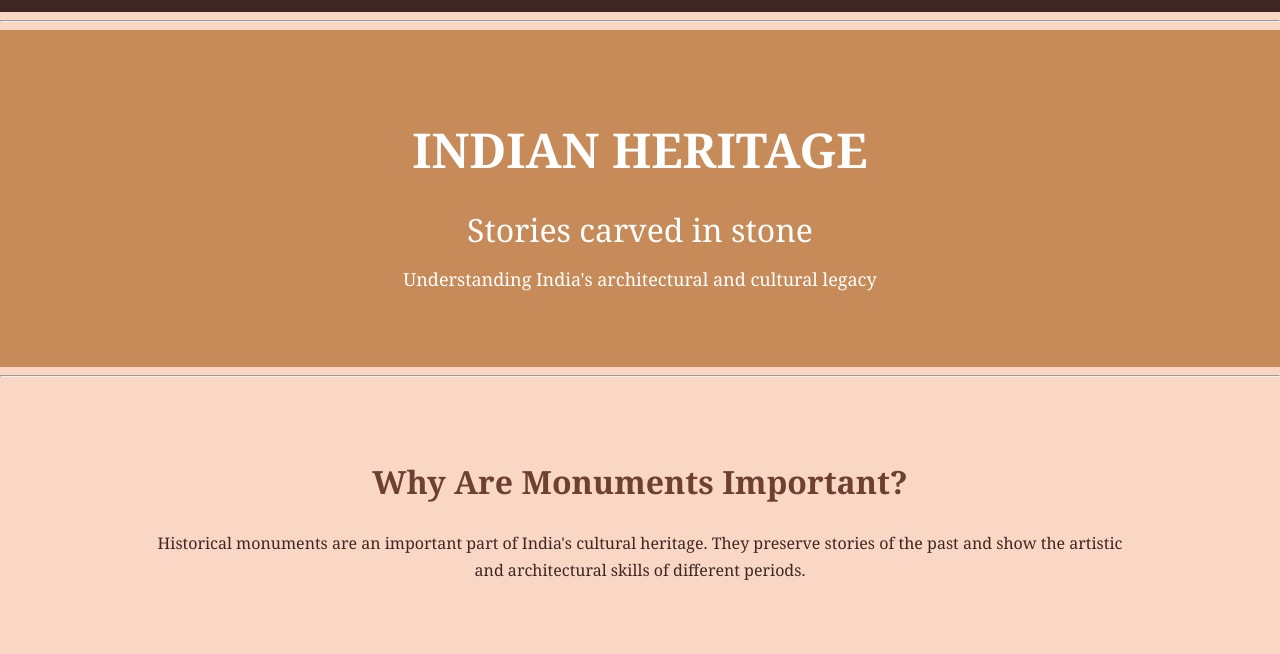
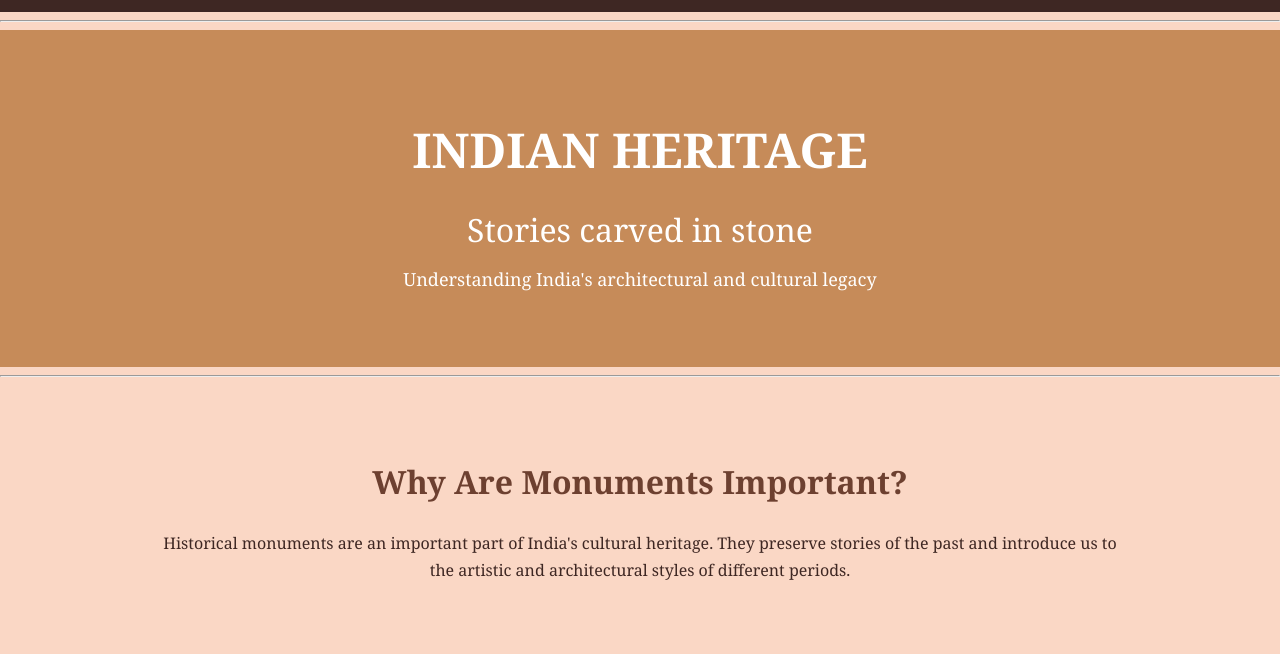
Before and after one commit to aishwarya665/monuments-website, a plain HTML site: page heritage.html in a window 1280 px wide. Shown: the part 127-781 px from the top of the page. Drawn offline with Linux system fonts and the light colour scheme.

Commit message:
Revise heritage.html for content and structure
Updated the content and structure of the Indian Heritage page, enhancing the introduction to monuments and their importance.

```diff
--- a/heritage.html
+++ b/heritage.html
@@ -70,7 +70,7 @@
         <p>
             Historical monuments are an important part of India's
             cultural heritage. They preserve stories of the past
-            and show the artistic and architectural skills of
+            and introduce us to the artistic and architectural styles of
             different periods.
         </p>
 
```
